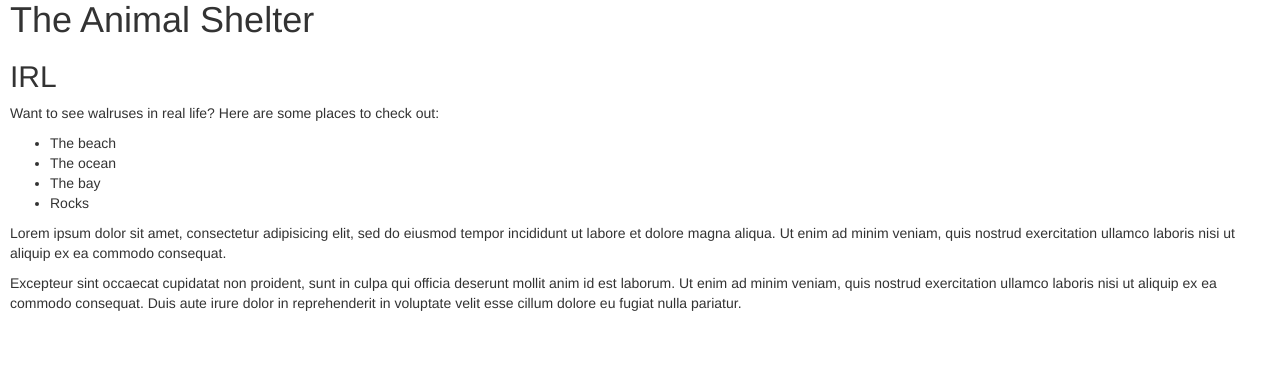
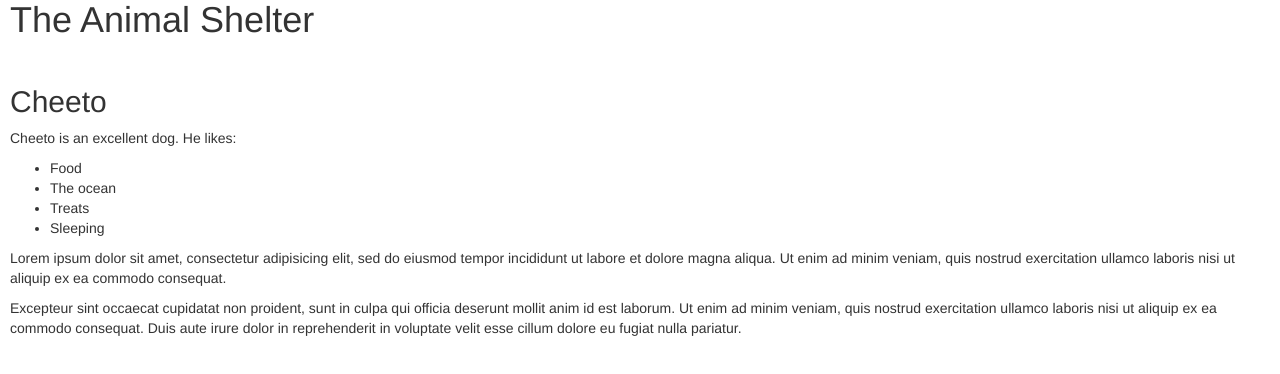
Before and after one commit to melkes/animal-shelter, a plain HTML site: page index.html in a window 1280 px wide. Drawn offline with Linux system fonts and the light colour scheme.

Commit message:
readme update

```diff
--- a/css/styles.css
+++ b/css/styles.css
@@ -3,15 +3,16 @@ body {
     font-family: Arial, Helvetica, sans-serif;
 
   }
-  body h1 {    margin: 0 0 0 10px;
+  body h1 {    margin: 0 0 25px 10px;
   }
 
-.listing {
+.column {
+    float:left;
     margin: 0 10px 0 10px;
     column-gap: 40px;
     column-rule: 1px solid rgb(224, 224, 224);
   }
-  .listing h2 {}
+  .column h2 {}
 
 
     .p1 {
--- a/index.html
+++ b/index.html
@@ -8,14 +8,14 @@
 </head>
 <body>
     <h1>The Animal Shelter</h1>
-    <div class="listing">
-        <h2>IRL</h2>
-        <p>Want to see walruses in real life? Here are some places to check out:</p>
+    <div class="column">
+        <h2>Cheeto</h2>
+        <p>Cheeto is an excellent dog. He likes:</p>
         <ul>
-          <li>The beach</li>
+          <li>Food</li>
           <li>The ocean</li>
-          <li>The bay</li>
-          <li>Rocks</li>
+          <li>Treats</li>
+          <li>Sleeping</li>
         </ul> <p>Lorem ipsum dolor sit amet, consectetur adipisicing elit, sed do eiusmod tempor incididunt ut labore et dolore magna aliqua. Ut enim ad minim veniam, quis nostrud exercitation ullamco laboris nisi ut aliquip ex ea commodo consequat.</p>
         <p>Excepteur sint occaecat cupidatat non proident, sunt in culpa qui officia deserunt mollit anim id est laborum. Ut enim ad minim veniam, quis nostrud exercitation ullamco laboris nisi ut aliquip ex ea commodo consequat. Duis aute irure dolor in reprehenderit in voluptate velit esse cillum dolore eu fugiat nulla pariatur.</p>
       </div>
```
Also changed, not shown: 1 other file.
